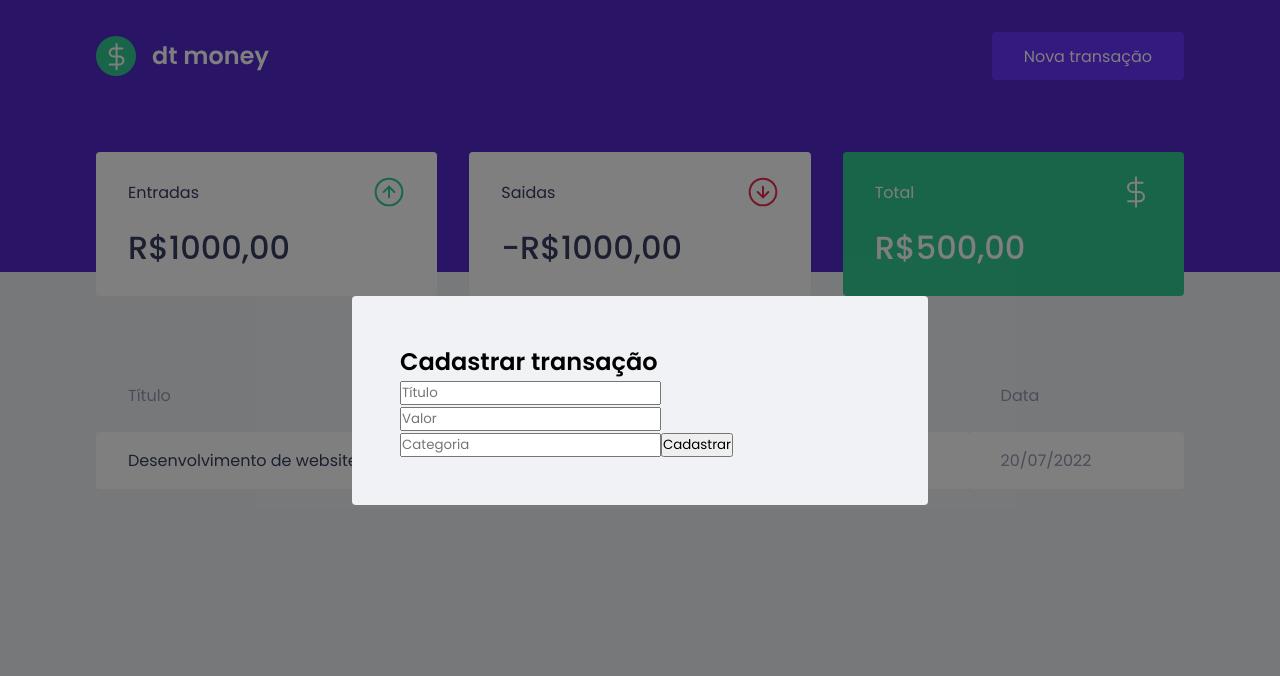
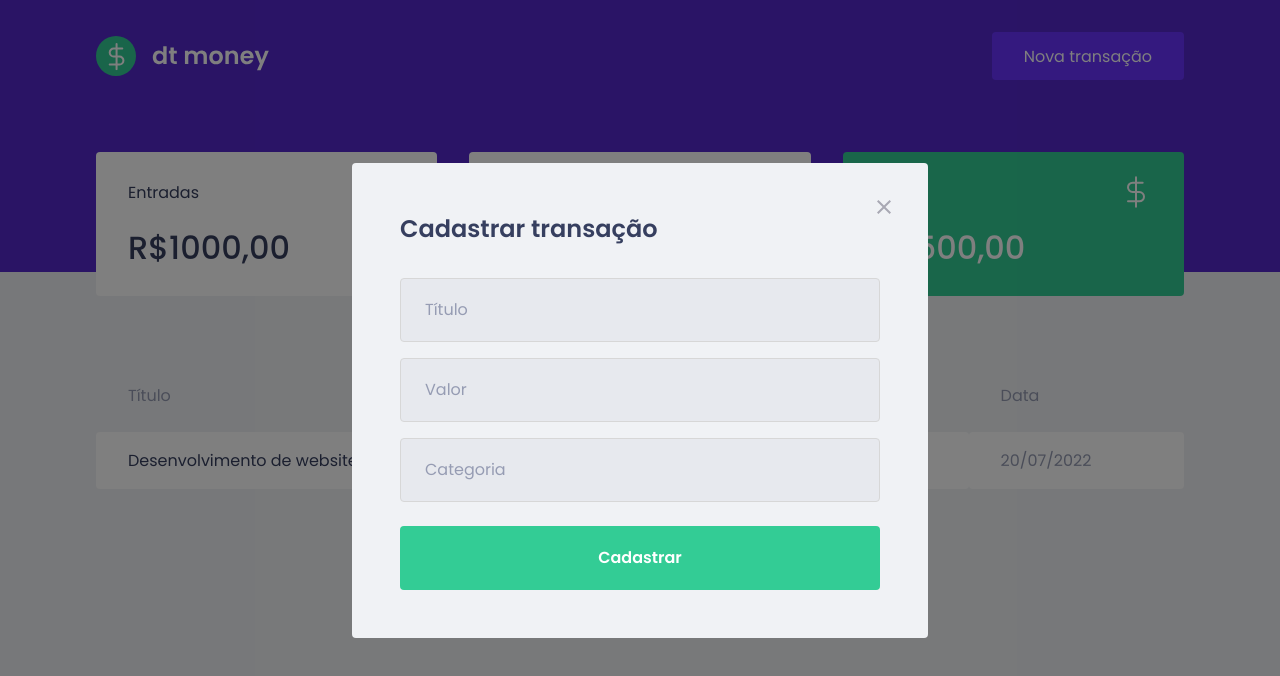
Before and after one commit to Romario-gomes/dtmoney, a React (Create React App) app: page / in a window 1280 px wide. Both pictures are taken after a click on the button "Nova transação". Shown: the top 676 px of the page. Built offline with nearby package versions, Linux system fonts and the light colour scheme; no server answers; what miragejs would draw is missing.

Commit message:
Feat(Estilizando modal): Parte 2

```diff
--- a/src/components/NewTransactionModal/index.tsx
+++ b/src/components/NewTransactionModal/index.tsx
@@ -1,4 +1,5 @@
 import Modal from "react-modal";
+import fecharImg from '../../assets/fechar.svg';
 import { Container } from "./styles";
 interface NewTransactionModalProps {
   isOpen: boolean;
@@ -13,6 +14,13 @@
       overlayClassName="react-modal-overlay"
       className="react-modal-content"
     >
+      <button
+        type="button"
+        onClick={onRequestClose}
+        className="react-modal-close"
+      >
+        <img src={fecharImg} alt="Fechar modal" />
+      </button>
       <Container>
         <h2>Cadastrar transação</h2>
         <input type="text" placeholder="Título" />
--- a/src/components/NewTransactionModal/styles.ts
+++ b/src/components/NewTransactionModal/styles.ts
@@ -1,3 +1,51 @@
 import styled from "styled-components";
 
-export const Container = styled.form``;
+export const Container = styled.form`
+  h2{
+    color: var(--text-title);
+    font-size: 1.5rem;
+    margin-bottom: 2rem;
+  }
+
+  input {
+    width: 100%;
+    padding: 0 1.5rem;
+    height: 4rem;
+    border-radius: 0.25rem;
+
+    border: 1px solid #d7d7d7;
+
+    background: #e7e9ee;
+
+    font-weight: 400;
+    font-size: 1rem;
+
+
+    &::placeholder {
+      color: var(--text-body);
+    }
+
+    & + input {
+      margin-top: 1rem;
+    }
+
+
+  }
+  button[type="submit"] {
+    width: 100%;
+    padding: 0 1.5rem;
+    height: 4rem;
+    background: var(--green);
+    color: #fff;
+    border-radius: 0.25rem;
+    border: 0;
+    font-size: 1rem;
+    margin-top: 1.5rem;
+    font-weight: 600;
+
+    transition: filter 0.2s;
+    &:hover {
+      filter: brightness(0.9);
+    }
+  }
+`;
--- a/src/styles/global.ts
+++ b/src/styles/global.ts
@@ -73,4 +73,18 @@
     position: relative;
     border-radius: 0.25rem;
   }
+
+  .react-modal-close{
+    position:absolute;
+    right: 1.5rem;
+    top: 1.5rem;
+    border: 0;
+    background: transparent;
+
+    transition: filter 0.2s;
+
+    &:hover {
+      filter: brightness(0.8);
+    }
+  }
 `
```
